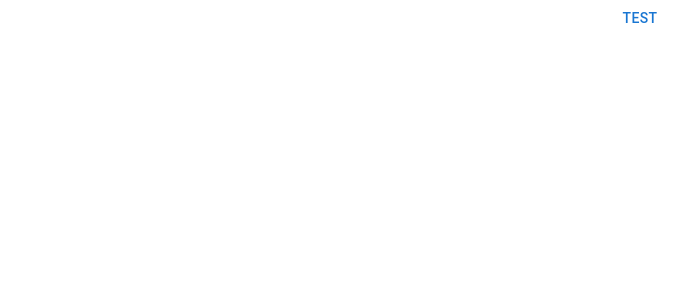
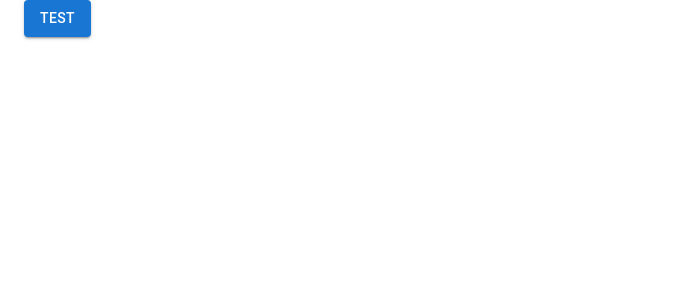
Before and after one commit to Maziarmajd/SampleWebsite, a React (Create React App) app in the folder remui/: page / in a window 1280 px wide. Shown: the top 300 px of the page, without its empty margins (0-697 px from the left). Built offline with nearby package versions, Linux system fonts and the light colour scheme.

Commit message:
start to design what I need

```diff
--- a/remui/src/App.js
+++ b/remui/src/App.js
@@ -1,6 +1,4 @@
-import logo from './logo.svg';
-import './App.css';
-import { Button } from "@mui/material";
+import { Container,Button } from "@mui/material";
 import { useEffect } from 'react';
 
 
@@ -11,10 +9,29 @@ useEffect(() => {
 }, []);
 
   return (
-    <div className="App">
-      <Button>test</Button>
+    <Container
+    maxWidth="xl"
+    sx={{
+      background: "#fff",
+    }}
+    >
+      {
+        /*
+        Appbar
+        Banner
+        Promotions
+        title
+        Products
+        footer
+        searchbox
+        appdrawer
 
-    </div>
+        */
+      }
+      <Button variant="contained">test</Button>
+
+    </Container>
+
   );
 }
 
```
